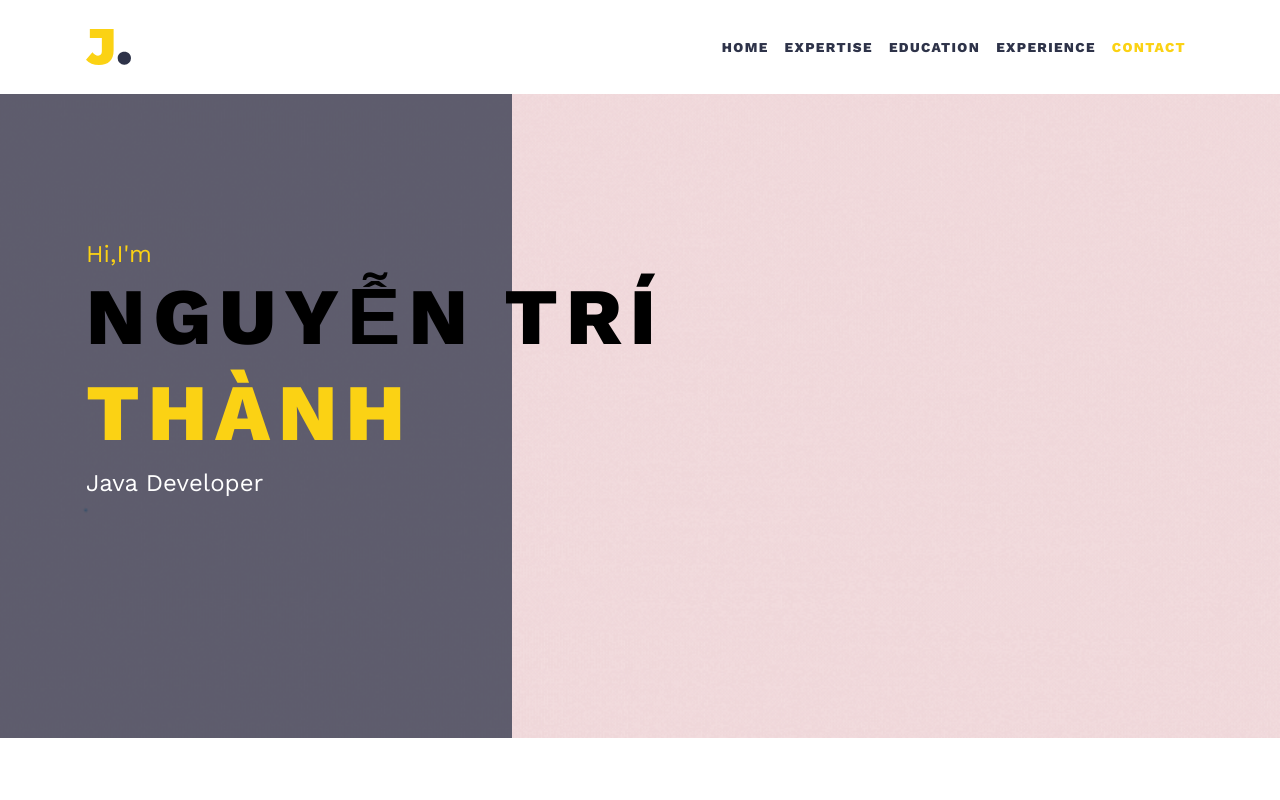
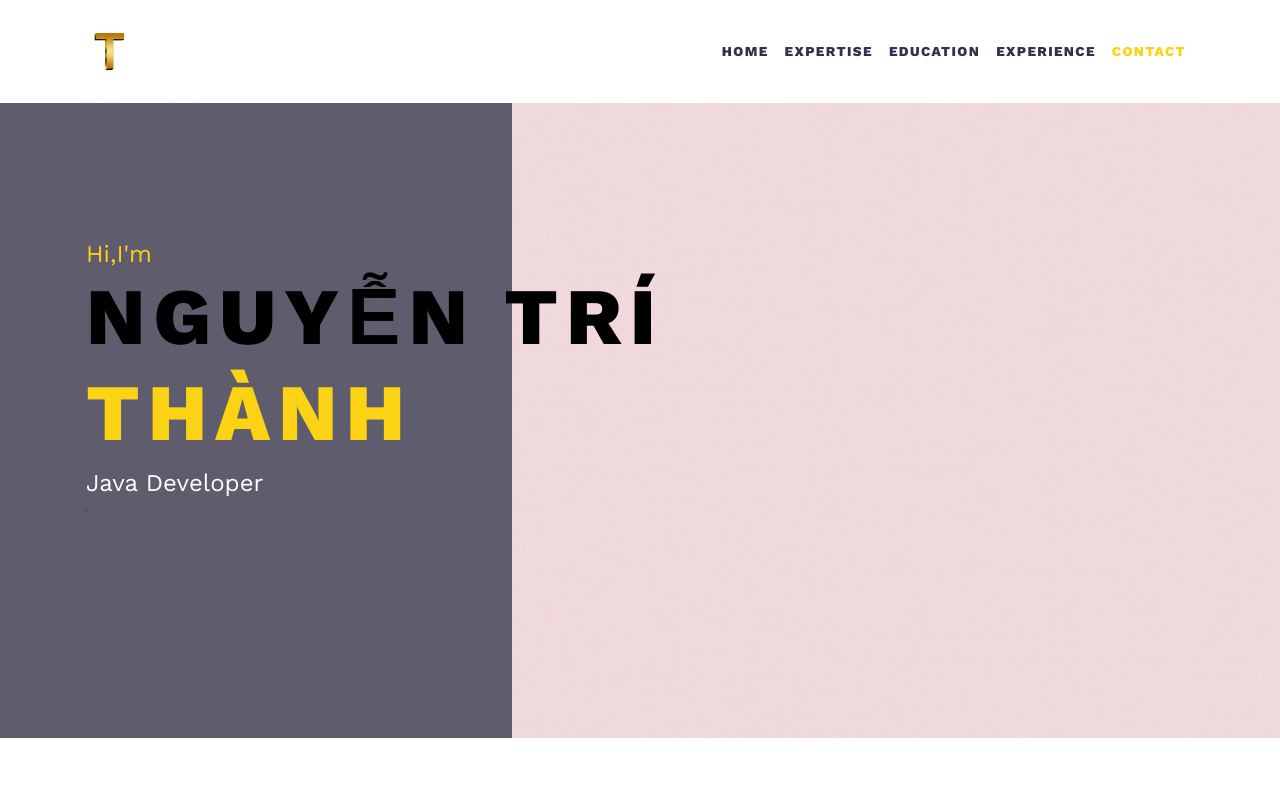
Before and after one commit to Thanhdzai2109/HoSoCV, a plain HTML site: page index.html in a window 1280 px wide. Shown: the top 800 px of the page. Drawn offline with nearby package versions, Linux system fonts and the light colour scheme.

Commit message:
thanhntcommit

```diff
--- a/index.html
+++ b/index.html
@@ -15,14 +15,14 @@
   <!-- Custom stylesheet - for your changes-->
   <link rel="stylesheet" href="css/custom.css">
   <!-- Favicon-->
-  <link rel="shortcut icon" href="img/favicon.png">
+  <link rel="shortcut icon" href="img/Thanhnt.png">
 </head>
 
 <body class="scrollspy-example" data-bs-spy="scroll" data-bs-target="#navbar" data-bs-offset="0" tabindex="0">
   <!-- navbar-->
   <header class="header">
     <nav class="navbar navbar-light navbar-expand-lg fixed-top" id="navbar">
-      <div class="container"><a class="navbar-brand" href="index.html"><img src="img/logo.svg" alt="" width="45"></a>
+      <div class="container"><a class="navbar-brand" href="index.html"><img src="img/Thanhnt.png" alt="" width="45"></a>
         <button class="navbar-toggler navbar-toggler-end" type="button" data-bs-toggle="collapse"
           data-bs-target="#navbarSupportedContent" aria-controls="navbarSupportedContent" aria-expanded="false"
           aria-label="Toggle navigation"><i class="fas fa-bars"></i></button>
```
Also changed, not shown: img/Thanhnt.png (added), img/author.jpg (deleted), img/favicon.png (deleted), img/template-mac.png (deleted).
